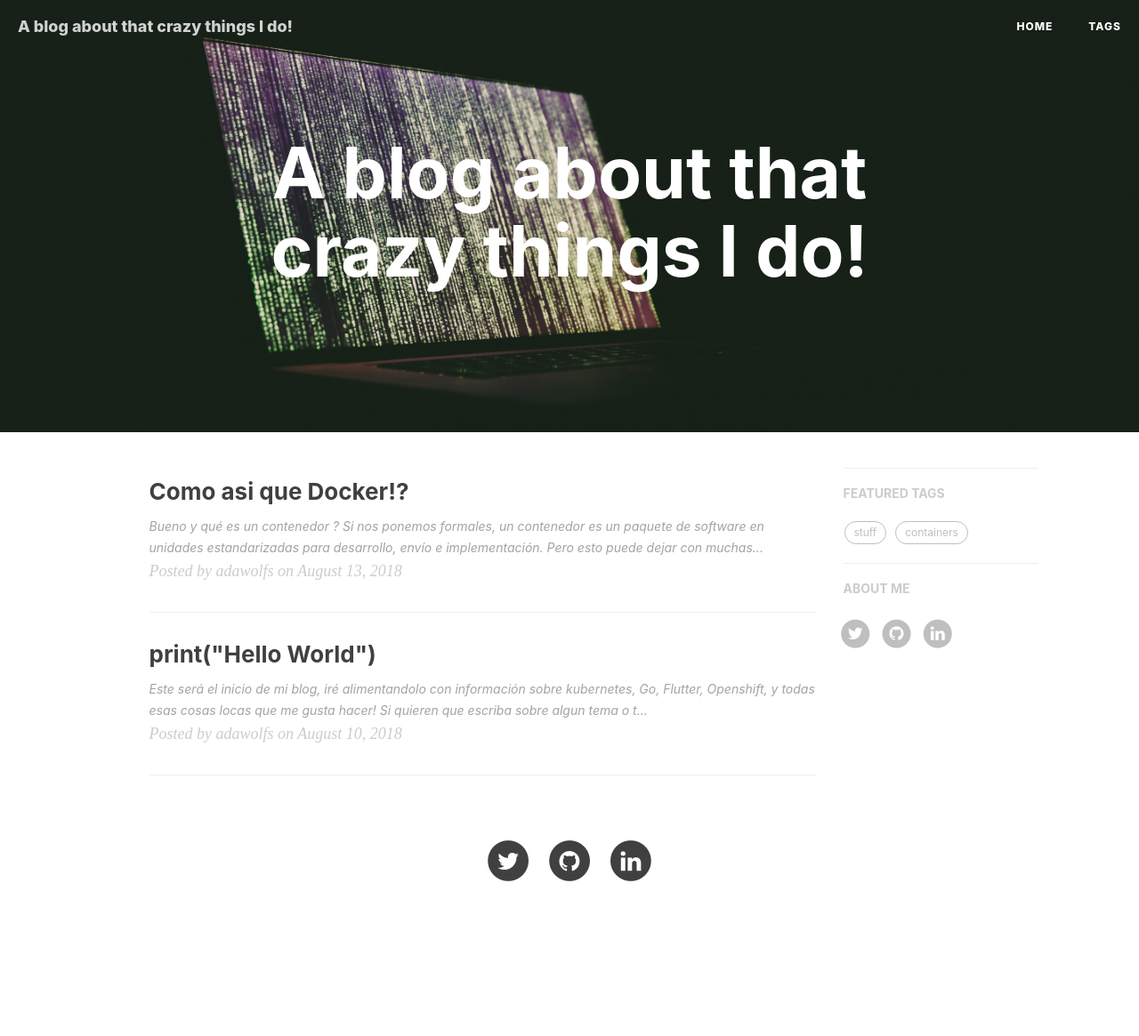
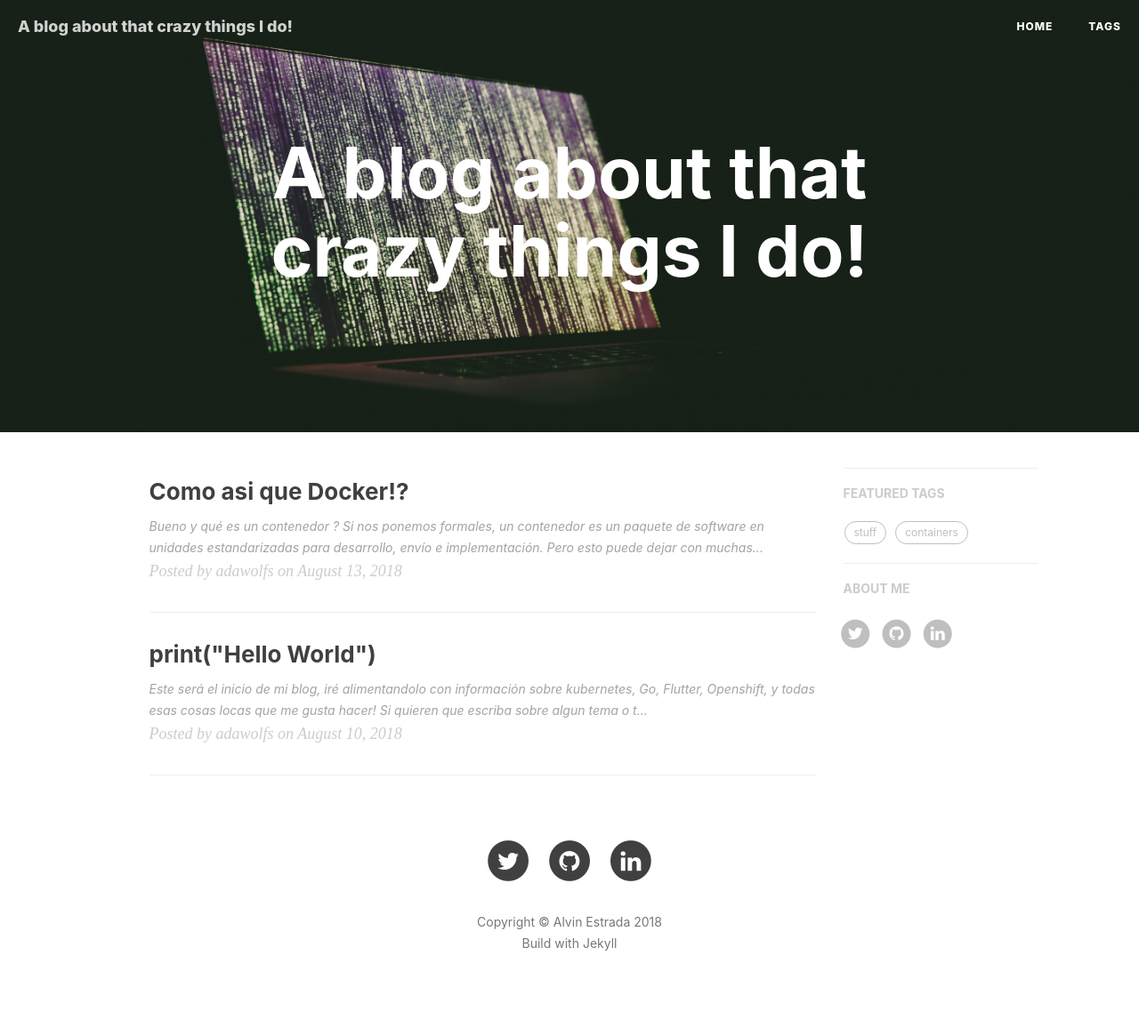
Before and after one commit to adawolfs/page-test, a Jekyll site: the page built from blog/index.html, in a window 1280 px wide. Shown: the whole page at 89% size. Built offline with Jekyll 4.4.1, drawn with Linux system fonts in a browser that asks for light colours; nearby versions of some CDN libraries; the list of posts is cut into pages by our own code; comment, search, counter and statistics services are not loaded; before the commit the page ends 1087 px from its top, so only the background shows below that.

Commit message:
Add discuss support and footer

```diff
--- a/_config.yml
+++ b/_config.yml
@@ -15,6 +15,8 @@ twitter_username: adawolfs
 github_username:  adawolfs
 linkedin_username: alvin-estrada-868b22a5
 
+#disqus configs
+disqus_username: adawolfs
 
 header-img: assets/img/blog-banner-1.jpg
 
--- a/_includes/blog/footer.html
+++ b/_includes/blog/footer.html
@@ -79,16 +79,16 @@
                   </li>
                   {% endif %}
               </ul>
-              <!--p class="copyright text-muted">
-                  Copyright &copy; ada {{ site.time | date: '%Y' }}
+              <p class="copyright text-muted">
+                  Copyright &copy; {{site.username}} {{ site.time | date: '%Y' }}
                   <br>
-                  Theme by <a href="http://huangxuan.me">Hux</a> |
-                  <iframe
+                  Build with Jekyll
+                  <!--iframe
                       style="margin-left: 2px; margin-bottom:-5px;"
                       frameborder="0" scrolling="0" width="100px" height="20px"
                       src="https://ghbtns.com/github-btn.html?user=huxpro&repo=huxpro.github.io&type=star&count=true" >
-                  </iframe>
-              </p-->
+                  </iframe-->
+              </p>
           </div>
       </div>
   </div>
```
